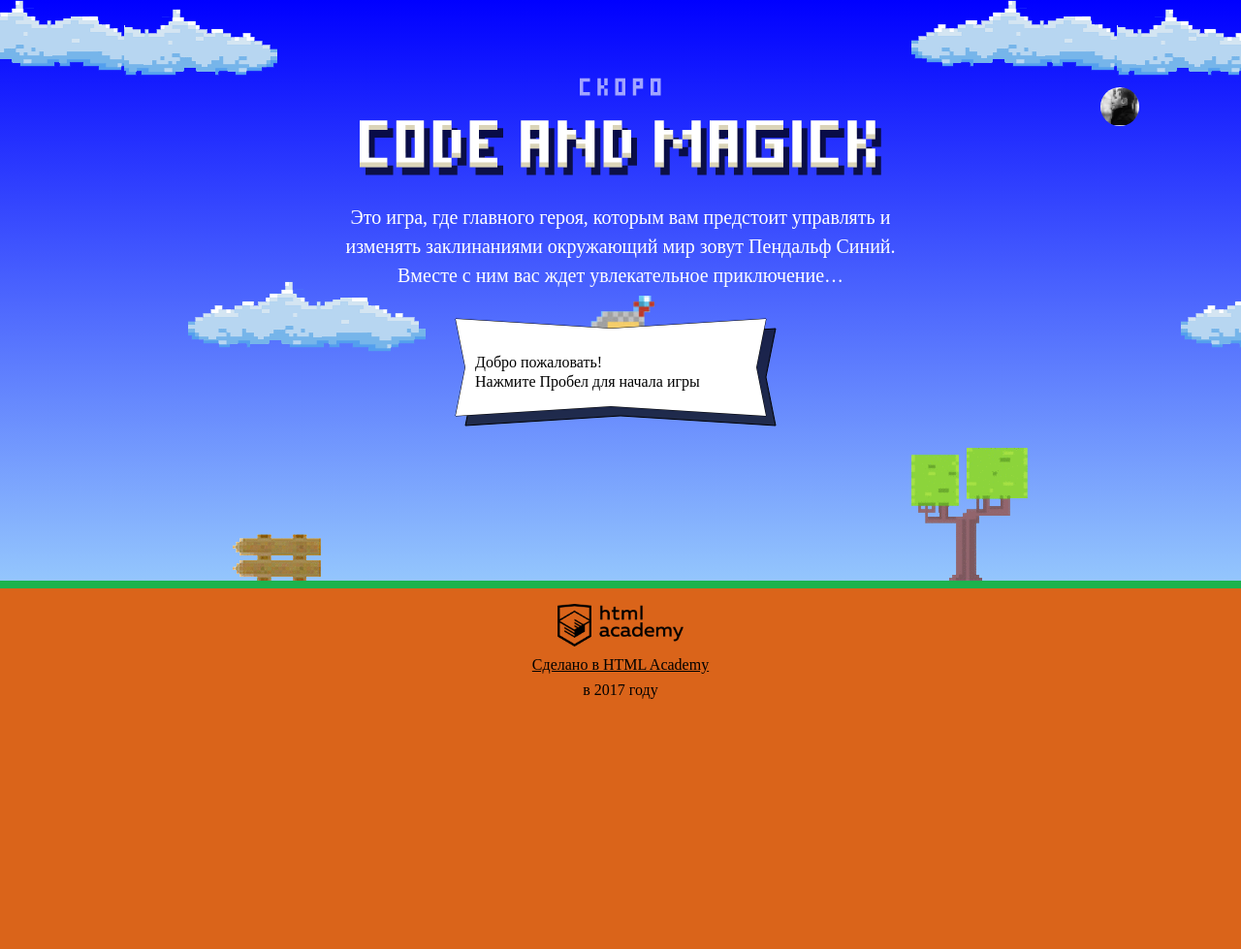
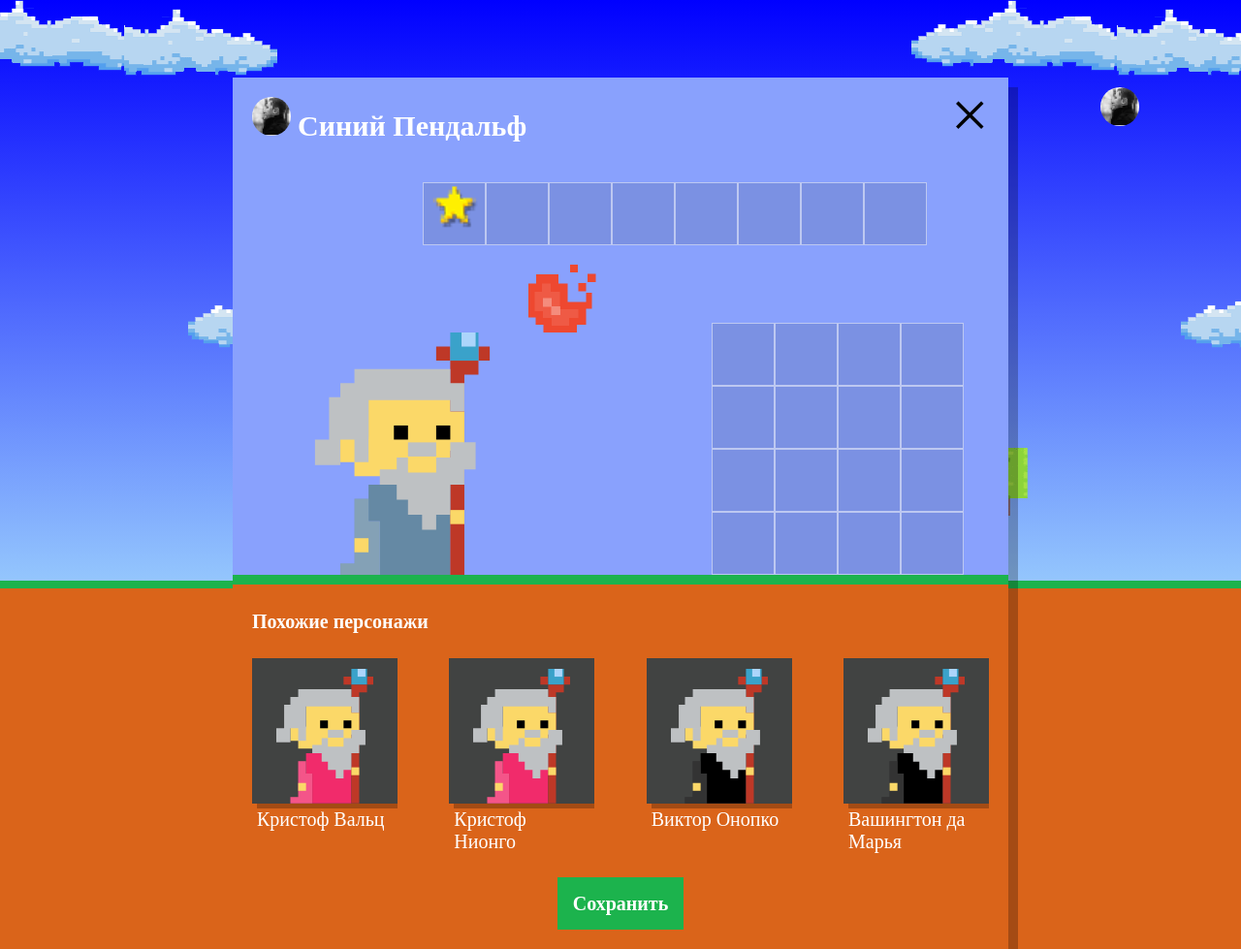
Before and after one commit to niksvhvets/595607-code-and-magick, a website: page index.html in a window 1280 px wide. Shown: the whole page at 97% size. Before the commit the page ends 800 px from the top, so only its background shows below. Drawn offline with Linux system fonts and the light colour scheme; a web font is replaced by a local one.

Commit message:
третье задание

```diff
--- a/index.html
+++ b/index.html
@@ -205,6 +205,6 @@
 </script>
 <script src="js/stat.js"></script>
 <script src="js/game.js"></script>
-
+<script src="js/setup.js"></script>
 </body>
 </html>
--- /dev/null
+++ b/js/setup.js
@@ -0,0 +1,73 @@
+'use strict';
+
+var WIZARD_NAMES = ['Иван', 'Хуан Себастьян', 'Мария', 'Кристоф', 'Виктор', 'Юлия', 'Люпита', 'Вашингтон'];
+var WIZARD_SURNAME = ['да Марья', 'Верон', 'Мирабелла', 'Вальц', 'Онопко', 'Топольницкая', 'Нионго', 'Ирвинг'];
+var WIZARD_COATCOLOR = ['rgb(101, 137, 164)', 'rgb(241, 43, 107)', 'rgb(146, 100, 161)', 'rgb(56, 159, 117]', 'rgb(215, 210, 55)', 'rgb(0, 0, 0)'];
+var WIZARD_EYESCOLOR = ['black', 'red', 'blue', 'yellow', 'green'];
+var userDialog = document.querySelector('.setup');
+userDialog.classList.remove('hidden');
+
+document.querySelector('.setup-similar').classList.remove('hidden');
+
+var similarListElement = document.querySelector('.setup-similar-list');
+var similarWizardTemplate = document.querySelector('#similar-wizard-template')
+  .content.querySelector('.setup-similar-item');
+
+var nameGenerate = function () {
+  var nameWizard = Math.floor(Math.random() * WIZARD_NAMES.length);
+  var surnameWizard = Math.floor(Math.random() * WIZARD_SURNAME.length);
+  var fullNameWizard = WIZARD_NAMES[nameWizard] + ' ' + WIZARD_SURNAME[surnameWizard];
+  return fullNameWizard;
+};
+
+var coatGenerate = function () {
+  var coatColorWizard = Math.floor(Math.random() * WIZARD_COATCOLOR.length);
+  return WIZARD_COATCOLOR[coatColorWizard];
+};
+
+var eyesGenerate = function () {
+  var eyesColorWizard = Math.floor(Math.random() * WIZARD_EYESCOLOR.length);
+  return WIZARD_EYESCOLOR[eyesColorWizard];
+};
+
+var wizards = [
+  {
+    name: nameGenerate(),
+    coatColor: coatGenerate(),
+    eyesColor: eyesGenerate()
+  },
+  {
+    name: nameGenerate(),
+    coatColor: coatGenerate(),
+    eyesColor: eyesGenerate()
+  },
+  {
+    name: nameGenerate(),
+    coatColor: coatGenerate(),
+    eyesColor: eyesGenerate()
+  },
+  {
+    name: nameGenerate(),
+    coatColor: coatGenerate(),
+    eyesColor: eyesGenerate()
+  }
+];
+
+var renderWizard = function (wizard) {
+  var wizardElement = similarWizardTemplate.cloneNode(true);
+
+  wizardElement.querySelector('.setup-similar-label').textContent = wizard.name;
+  wizardElement.querySelector('.wizard-coat').style.fill = wizard.coatColor;
+  wizardElement.querySelector('.wizard-eyes').style.fill = wizard.eyestColor;
+
+  return wizardElement;
+};
+
+var fragment = document.createDocumentFragment();
+
+for (var i = 0; i < wizards.length; i++) {
+  fragment.appendChild(renderWizard(wizards[i]));
+}
+
+similarListElement.appendChild(fragment);
+userDialog.querySelector('.setup-similar').classList.remove('hidden');
```
